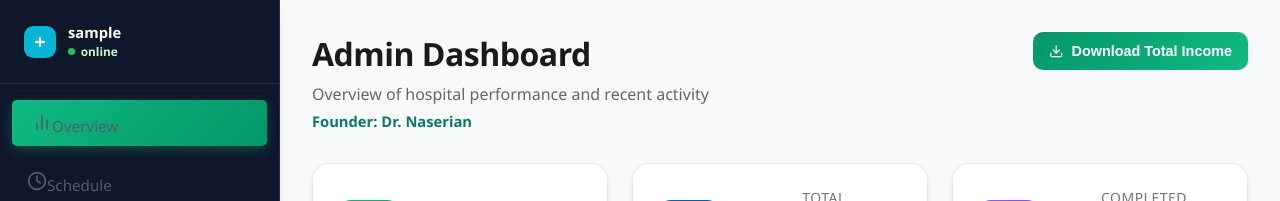
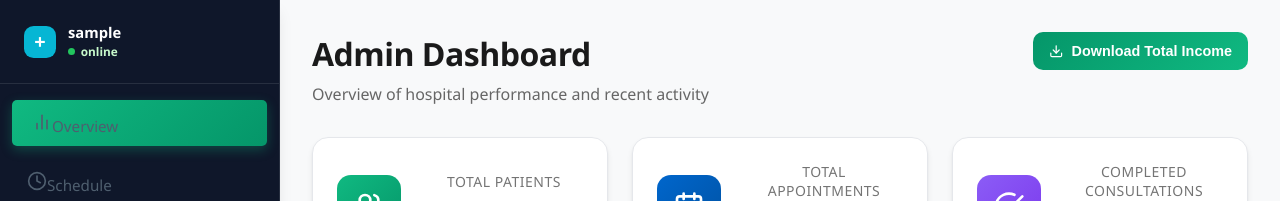
Before and after one commit to WanjohiIanKinyua/Online-Hospital-Latest, a React (Create React App) app in the folder client/: page /admin in a window 1280 px wide. Shown: the top 201 px of the page. Built offline with nearby package versions, Linux system fonts and the light colour scheme; no server answers; sample sign-in values are in the browser's storage.

Commit message:
Remove founder label from admin dashboard

```diff
--- a/client/src/pages/AdminDashboard.js
+++ b/client/src/pages/AdminDashboard.js
@@ -142,7 +142,6 @@ function AdminDashboard() {
           <div className="header-text">
             <h1 className="dashboard-title">Admin Dashboard</h1>
             <p className="dashboard-subtitle">Overview of hospital performance and recent activity</p>
-            <p className="dashboard-founder">Founder: Dr. Naserian</p>
           </div>
           <div className="dashboard-header-actions">
             <button
```
